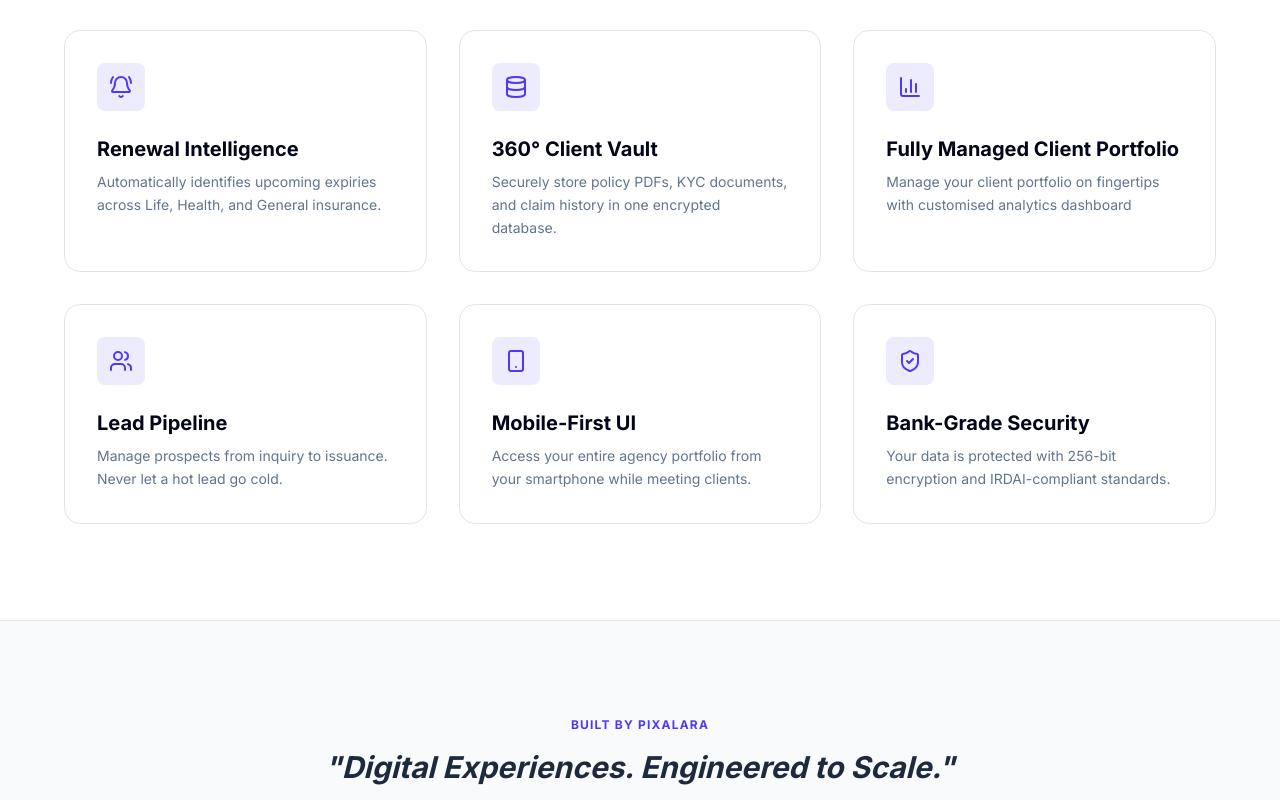
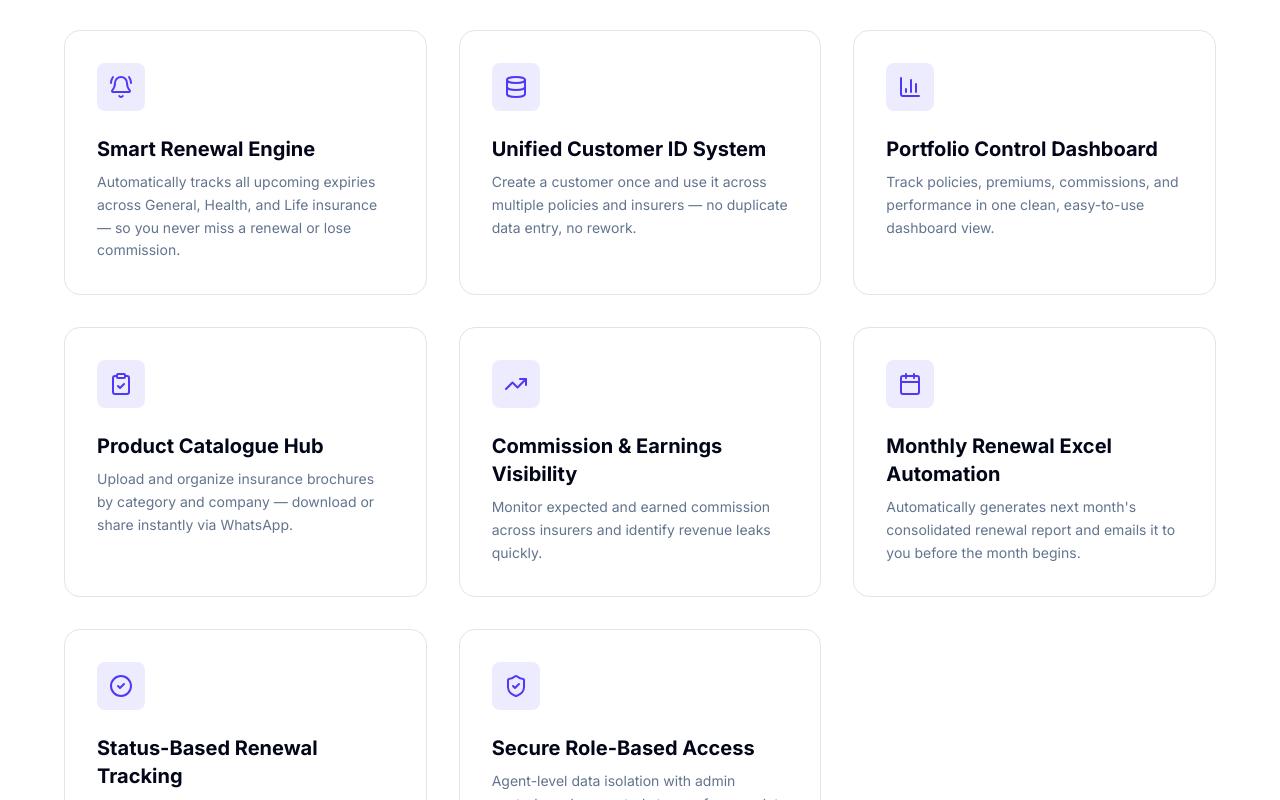
Before and after one commit to Pixalara/insurica-frontend, a Next.js app: page / in a window 1280 px wide. Shown: the part 1780-2580 px from the top of the page. Built offline with nearby package versions, Linux system fonts and the light colour scheme.

Commit message:
Replace feature cards content with new strategic positioning
Co-authored-by: githubdileep <101042371+githubdileep@users.noreply.github.com>

```diff
--- a/app/page.tsx
+++ b/app/page.tsx
@@ -161,12 +161,14 @@ export default function Home() {
               </p>
             </div>
             <div className="grid gap-6 md:gap-8 grid-cols-1 sm:grid-cols-2 lg:grid-cols-3 max-w-6xl mx-auto">
-              <FeatureCard icon={BellRing} title="Renewal Intelligence" desc="Automatically identifies upcoming expiries across Life, Health, and General insurance." />
-              <FeatureCard icon={Database} title="360° Client Vault" desc="Securely store policy PDFs, KYC documents, and claim history in one encrypted database." />
-              <FeatureCard icon={BarChart3} title="Fully Managed Client Portfolio" desc="Manage your client portfolio on fingertips with customised analytics dashboard" />
-              <FeatureCard icon={Users} title="Lead Pipeline" desc="Manage prospects from inquiry to issuance. Never let a hot lead go cold." />
-              <FeatureCard icon={Smartphone} title="Mobile-First UI" desc="Access your entire agency portfolio from your smartphone while meeting clients." />
-              <FeatureCard icon={ShieldCheck} title="Bank-Grade Security" desc="Your data is protected with 256-bit encryption and IRDAI-compliant standards." />
+              <FeatureCard icon={BellRing} title="Smart Renewal Engine" desc="Automatically tracks all upcoming expiries across General, Health, and Life insurance — so you never miss a renewal or lose commission." />
+              <FeatureCard icon={Database} title="Unified Customer ID System" desc="Create a customer once and use it across multiple policies and insurers — no duplicate data entry, no rework." />
+              <FeatureCard icon={BarChart3} title="Portfolio Control Dashboard" desc="Track policies, premiums, commissions, and performance in one clean, easy-to-use dashboard view." />
+              <FeatureCard icon={ClipboardCheck} title="Product Catalogue Hub" desc="Upload and organize insurance brochures by category and company — download or share instantly via WhatsApp." />
+              <FeatureCard icon={TrendingUp} title="Commission & Earnings Visibility" desc="Monitor expected and earned commission across insurers and identify revenue leaks quickly." />
+              <FeatureCard icon={Calendar} title="Monthly Renewal Excel Automation" desc="Automatically generates next month's consolidated renewal report and emails it to you before the month begins." />
+              <FeatureCard icon={CheckCircle2} title="Status-Based Renewal Tracking" desc="Mark renewals as Renewed, Follow Up, or Not Renewed with remarks for complete visibility." />
+              <FeatureCard icon={ShieldCheck} title="Secure Role-Based Access" desc="Agent-level data isolation with admin controls and encrypted storage for complete security." />
             </div>
           </div>
         </section>
```
